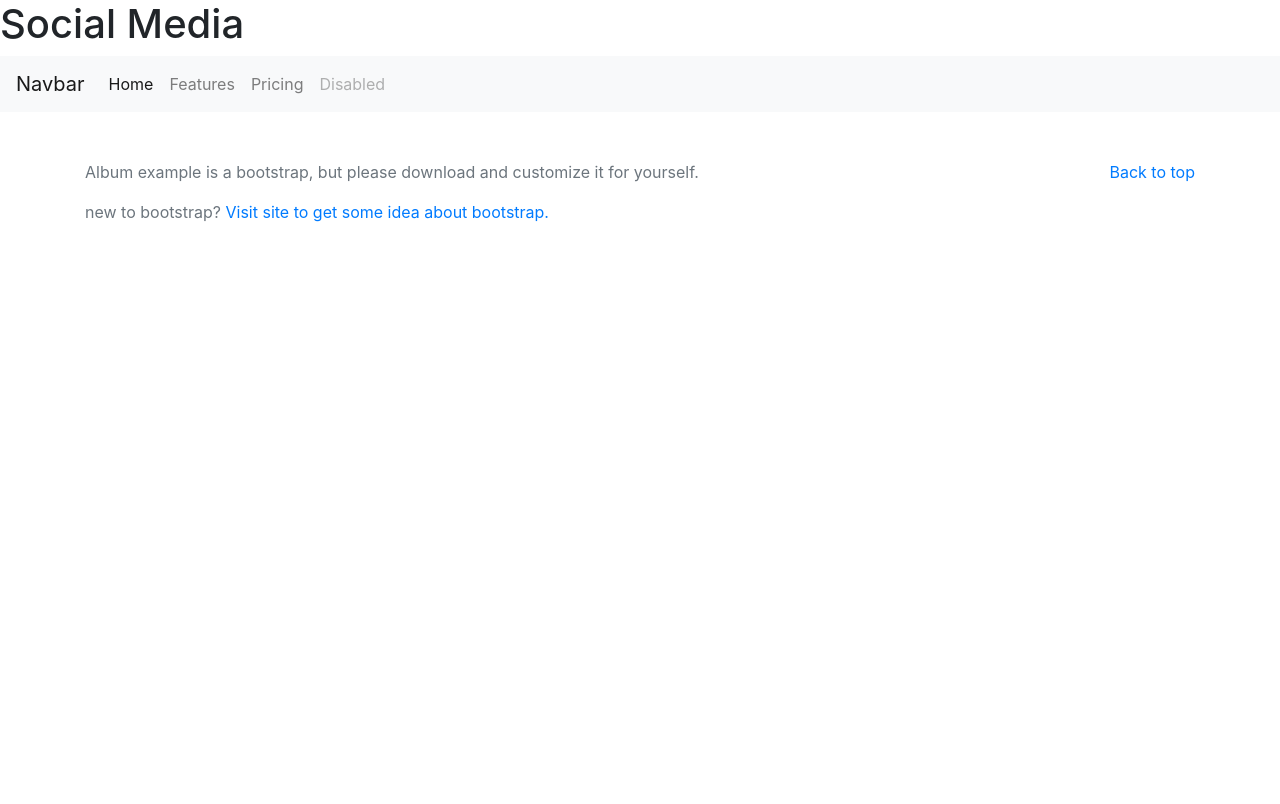
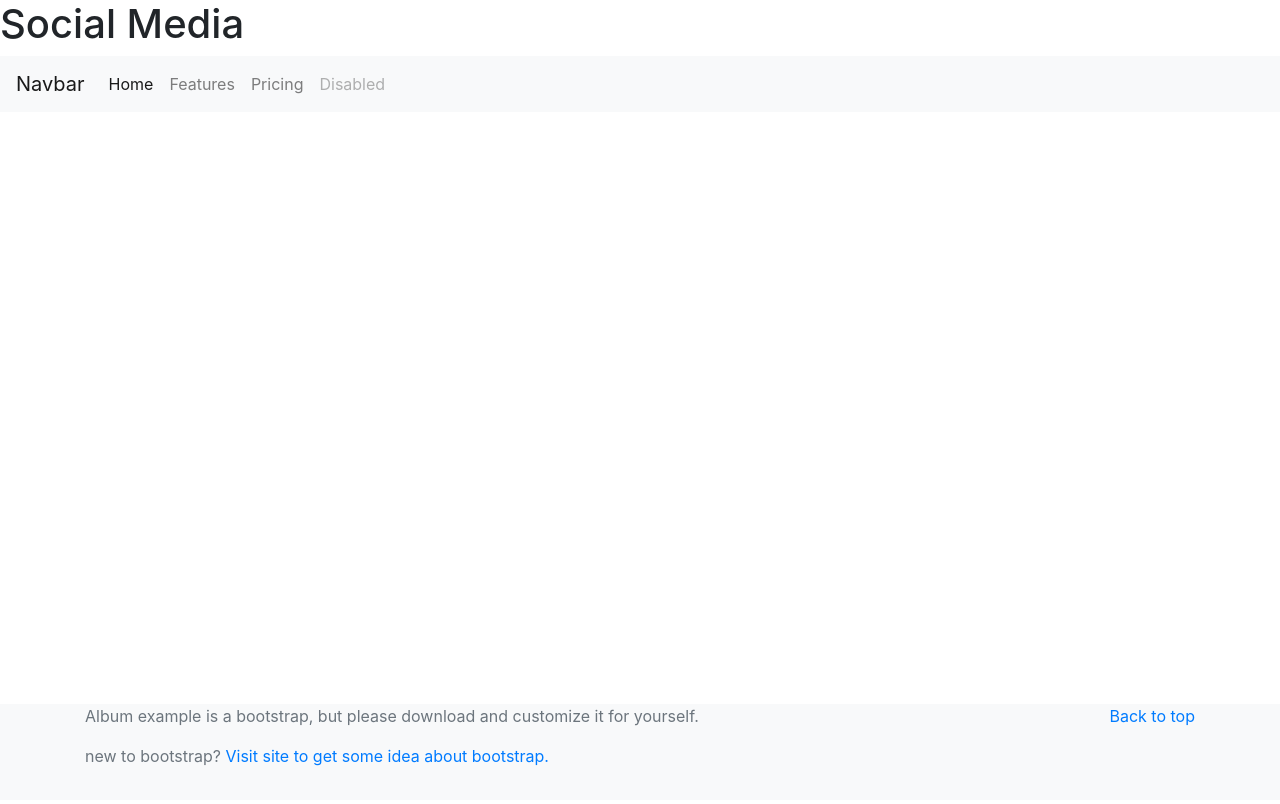
Before and after one commit to pragya-sharma11/Social_Media_Project, a website: page Project/public/index.html in a window 1280 px wide. Shown: the top 804 px of the page. Drawn offline with nearby package versions, Linux system fonts and the light colour scheme.

Commit message:
some more stylings on footer

```diff
--- a/Project/public/app/style.css
+++ b/Project/public/app/style.css
@@ -1,5 +1,10 @@
 footer{
-    padding :3rem;
+    padding-bottom:1rem;
     position: sticky;
     bottom: 0px;
+    background-color: var(--light);
 }
+
+#content{
+    height: 2000px;
+}
```
